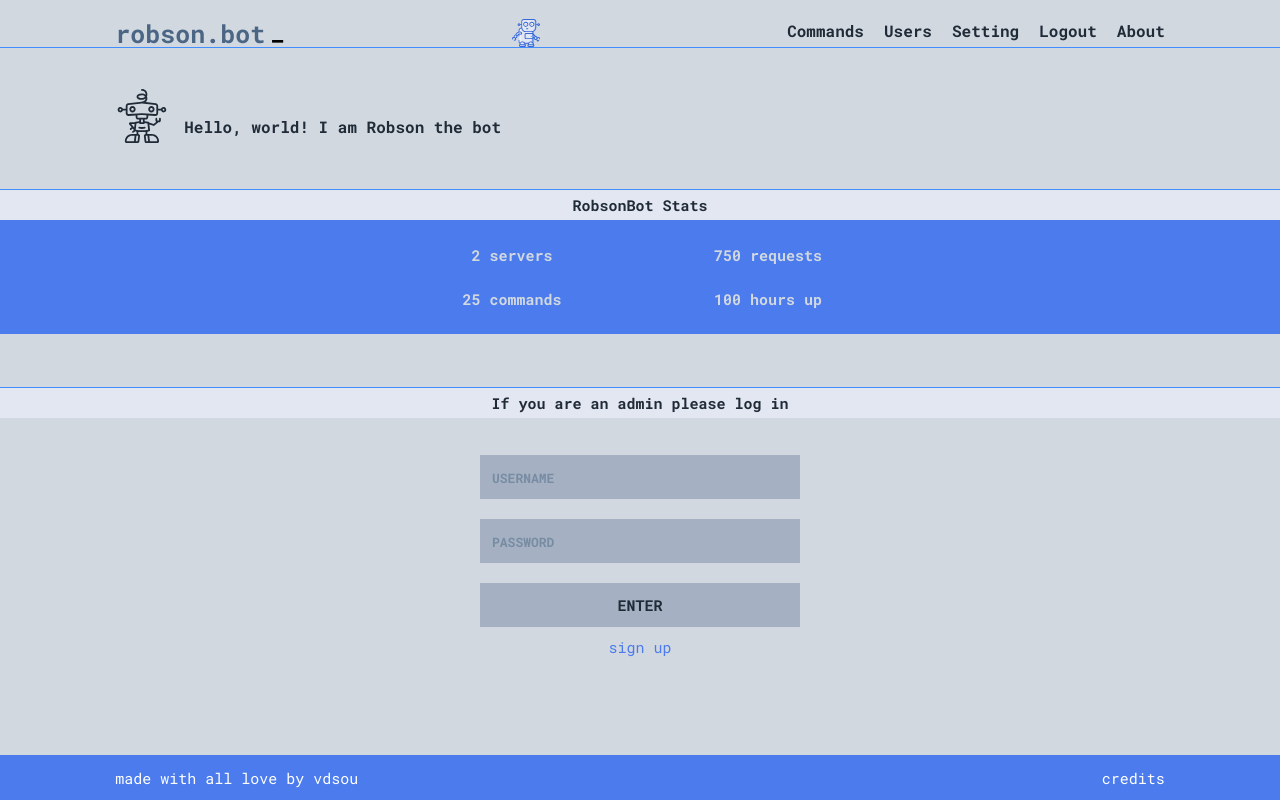
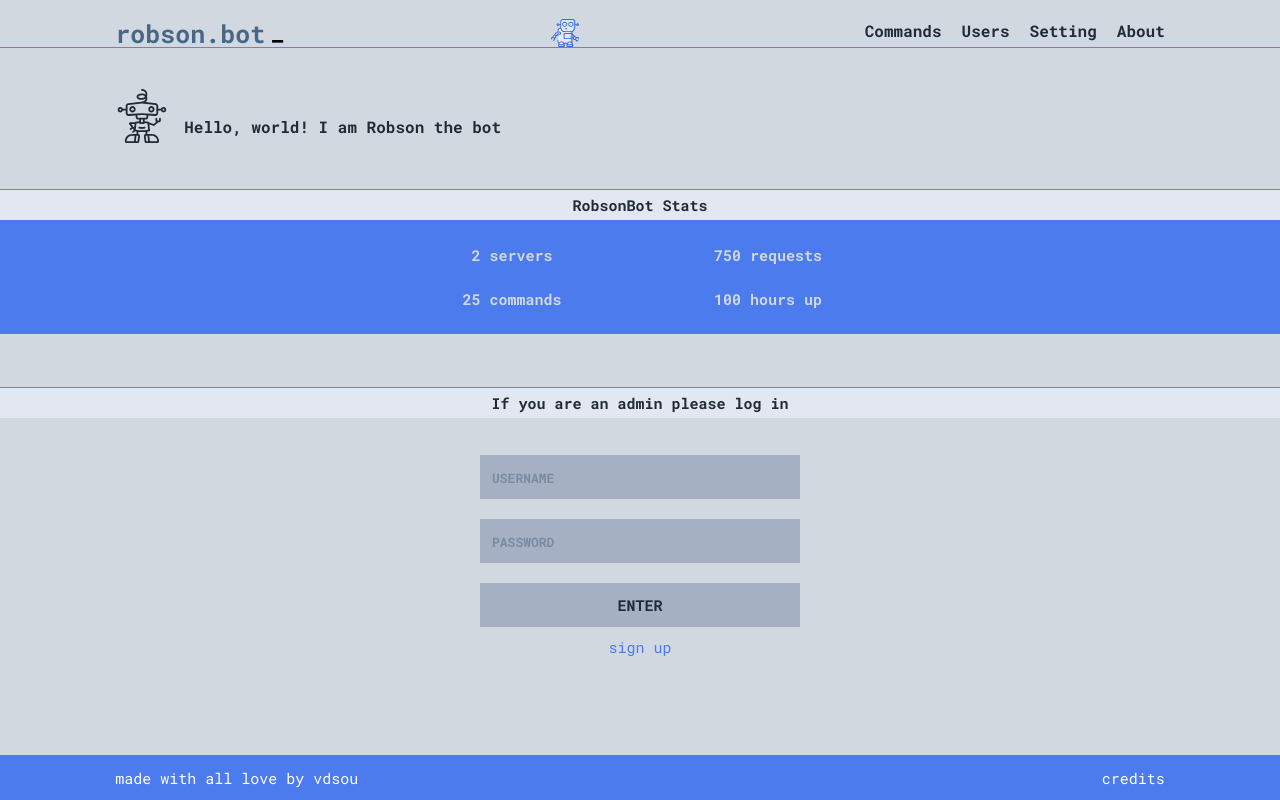
Before and after one commit to vdsou/robson-front-react, a React (Create React App) app: page /login in a window 1280 px wide. Built offline with nearby package versions, Linux system fonts and the light colour scheme; no server answers; the HTML template or start-up script is replaced by a standard one.

Commit message:
change logout position and color

```diff
--- a/src/components/Header/Header.css
+++ b/src/components/Header/Header.css
@@ -72,16 +72,19 @@
   font-weight: bold;
   line-height: 1.6;
 }
+.nav .logout {
+  color: tomato;
+}
 
 @media (min-width: 768px) {
-  .header{
+  .header {
     display: flex;
     justify-content: space-between;
   }
   .menu-button {
     display: none;
   }
-  .header .logo{
+  .header .logo {
     font-size: 2.5rem;
   }
   .header .nav {
@@ -95,16 +98,19 @@
   .header .nav a {
     display: inline;
     background: none;
-    color:#202B38;
+    color: #202b38;
     font-size: 1.6rem;
-    line-height: 2.0;
+    line-height: 2;
     padding: 0;
     margin-left: 2rem;
   }
-  .header .nav a:hover{
+  .header .nav .logout {
+    color: #e74c3c;
+  }
+  .header .nav a:hover {
     border-bottom: var(--border);
   }
-  .right{
+  .right {
     background: none;
     width: inherit;
   }
--- a/src/components/Header/index.jsx
+++ b/src/components/Header/index.jsx
@@ -7,7 +7,7 @@ import { Context } from '../../context/AuthContext';
 
 export default function Header(props) {
   const { handleLogout, authenticated } = useContext(Context);
-  console.log(authenticated);
+  console.log('authenticated:', authenticated);
   const [showMenu, setShowMenu] = useState(false);
   const handleShowMenu = () => {
     setShowMenu(!showMenu);
@@ -46,10 +46,12 @@ export default function Header(props) {
           <a href="#Commands">Commands</a>
           <a href="#Users">Users</a>
           <a href="#Setting">Setting</a>
-          <a href="#" onClick={handleLogout}>
-            Logout
-          </a>
           <a href="#About">About</a>
+          {authenticated && (
+            <a className="logout" href="#" onClick={handleLogout}>
+              Logout
+            </a>
+          )}
         </div>
       </div>
     </header>
```
